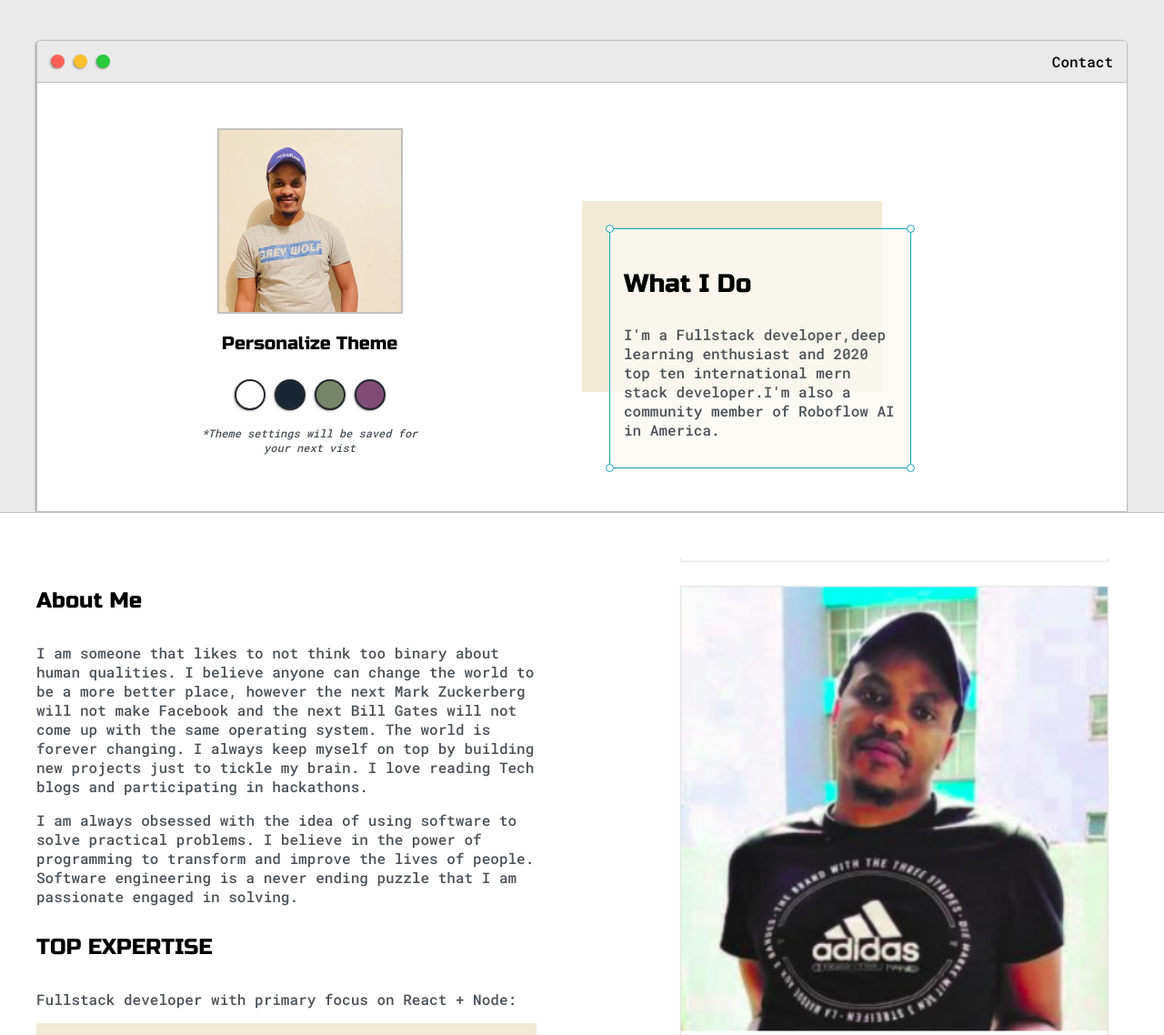
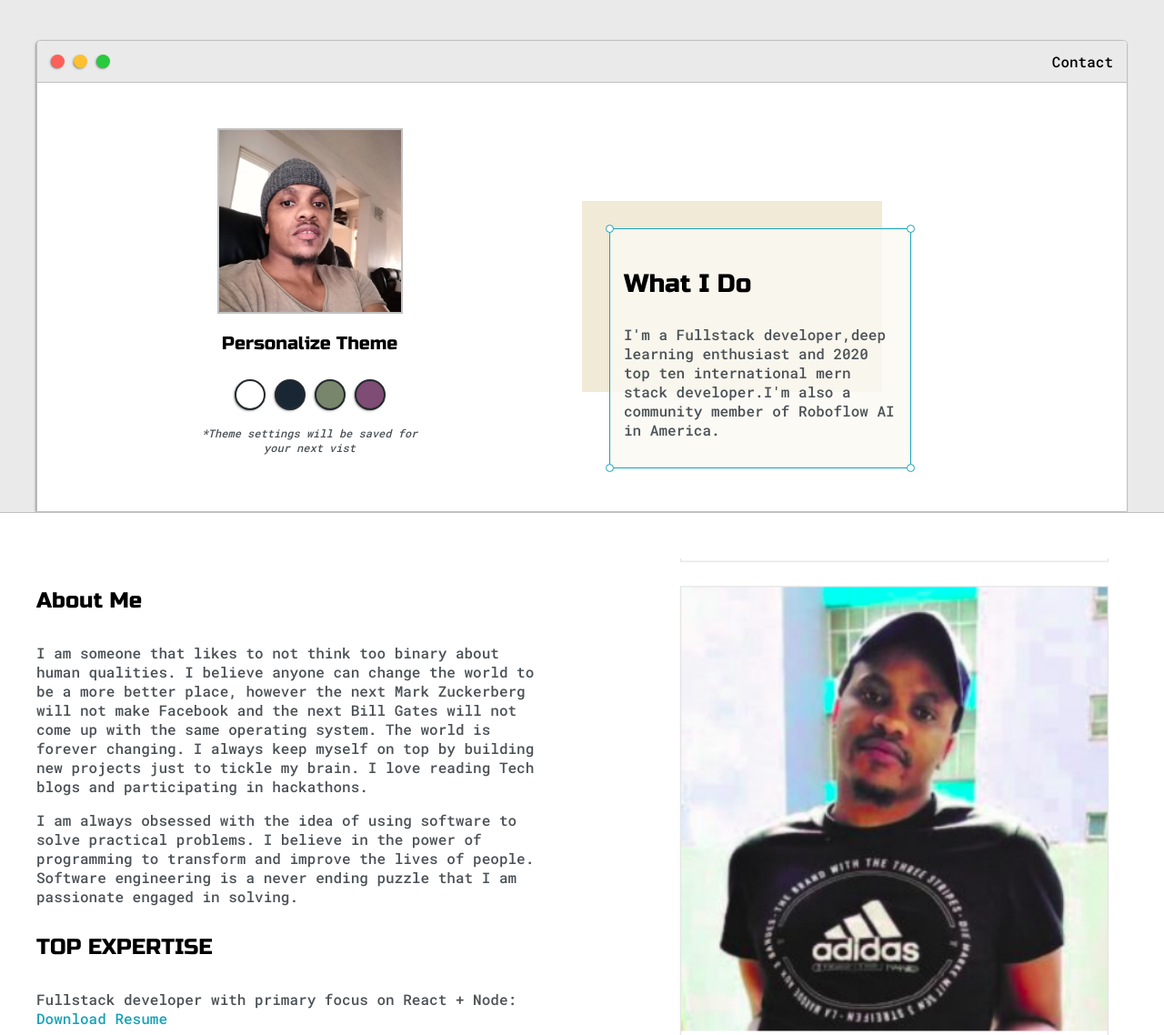
Before and after one commit to SOTASHE/personalWebsite, a plain HTML site: page index.html in a window 1280 px wide. Shown: the part 117-1255 px from the top of the page at 91% size. Drawn offline with Linux system fonts and the light colour scheme.

Commit message:
first commit

```diff
--- a/index.html
+++ b/index.html
@@ -42,7 +42,7 @@
 				</div>
 
 				<div class="left-column">
-					<img id="profile_pic" src="images/Dennis.jpg">
+					<img id="profile_pic" src="images/st1.jpg">
 					<h5 style="text-align: center;line-height: 0;">Personalize Theme</h5>
 
 					<div id="theme-options-wrapper">
@@ -102,7 +102,7 @@
 
 					<h4>TOP EXPERTISE</h4>
 					<p>Fullstack developer with primary
-                        focus on React + Node:</p>
+                        focus on React + Node: <a target="_blank" href="resume.pdf">Download Resume</a></p>
 
 					<div id="skills">
 						<ul>
```
Also changed, not shown: images/1_0MtFBmm6L2WVM04qCJOZPQ.png (added), images/st.jpg (added), images/st1.jpg (added), images/st2.jpg (added), images/st3.jpg (added), images/st4.jpg (added), images/st5.jpg (added), images/st6.jpg (added), images/st8.jpg (added), images/st9.jpg (added), 2 other files.
